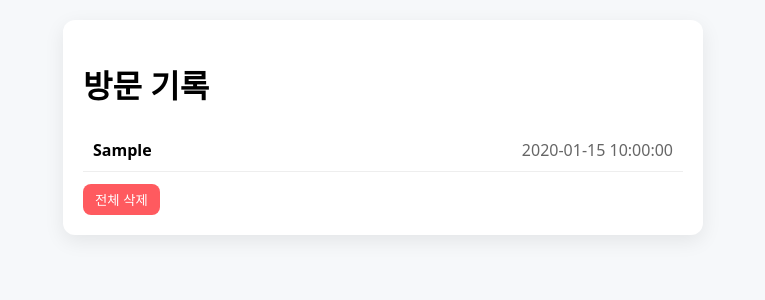
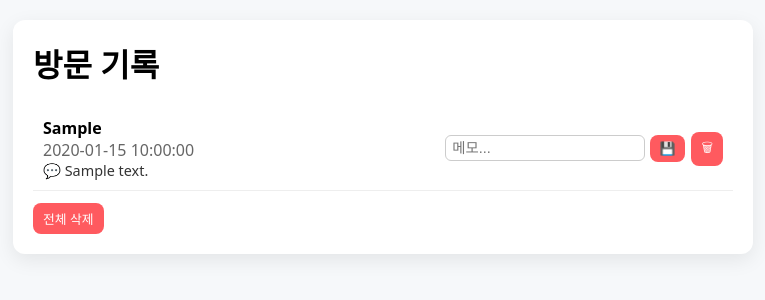
Before and after one commit to yeeaiy/silverliquid, a Flask app: template templates/admin.html in a window 1280 px wide. Shown: the top 300 px of the page, without its empty margins (257-1022 px from the left). Run offline with Flask 3, Linux system fonts and the light colour scheme; the template is opened without the code that fills it: most values are stand-ins (such as "Sample title", 1, 10 or a date in 2020).

Commit message:
Update admin.html

```diff
--- a/templates/admin.html
+++ b/templates/admin.html
@@ -6,11 +6,16 @@
 <title>관리자 — 방문 기록</title>
 <style>
 body { font-family: system-ui; margin:0; padding:20px; background:#f6f8fa;}
-.card { background:#fff; padding:20px; border-radius:12px; max-width:600px; margin:0 auto; box-shadow:0 6px 20px rgba(0,0,0,0.08);}
-.item { padding:10px; border-bottom:1px solid #eee; display:flex; justify-content:space-between;}
+.card { background:#fff; padding:20px; border-radius:12px; max-width:700px; margin:0 auto; box-shadow:0 6px 20px rgba(0,0,0,0.08);}
+.item { padding:10px; border-bottom:1px solid #eee; display:flex; justify-content:space-between; align-items:center; gap:10px;}
 .ip { font-weight:700; }
-.time { color:#666; }
-button { padding:6px 12px; border:none; border-radius:8px; cursor:pointer; background:#ff5a5f; color:white; }
+.time { color:#666; flex-shrink:0; }
+.comment-form { display:flex; gap:6px; align-items:center; }
+.comment-input { padding:4px 6px; border-radius:6px; border:1px solid #ccc; font-size:0.9rem; }
+.comment-text { font-size:0.9rem; color:#333; }
+button { padding:6px 10px; border:none; border-radius:8px; cursor:pointer; background:#ff5a5f; color:white; font-size:0.8rem;}
+button:hover { background:#ff3a3f; }
+h1 { margin-top:0; }
 </style>
 </head>
 <body>
@@ -19,8 +24,22 @@ button { padding:6px 12px; border:none; border-radius:8px; cursor:pointer; backg
   {% if records %}
     {% for r in records %}
       <div class="item">
-        <span class="ip">{{ r.ip }}</span>
-        <span class="time">{{ r.time }}</span>
+        <div>
+          <div class="ip">{{ r.ip }}</div>
+          <div class="time">{{ r.time }}</div>
+          {% if r.comment %}
+            <div class="comment-text">💬 {{ r.comment }}</div>
+          {% endif %}
+        </div>
+        <div class="comment-form">
+          <form action="/comment/{{ loop.index0 }}" method="post" style="display:inline;">
+            <input type="text" name="comment" placeholder="메모..." class="comment-input" required>
+            <button type="submit">💾</button>
+          </form>
+          <form action="/delete/{{ loop.index0 }}" method="post" style="display:inline;">
+            <button type="submit">🗑</button>
+          </form>
+        </div>
       </div>
     {% endfor %}
   {% else %}
```
